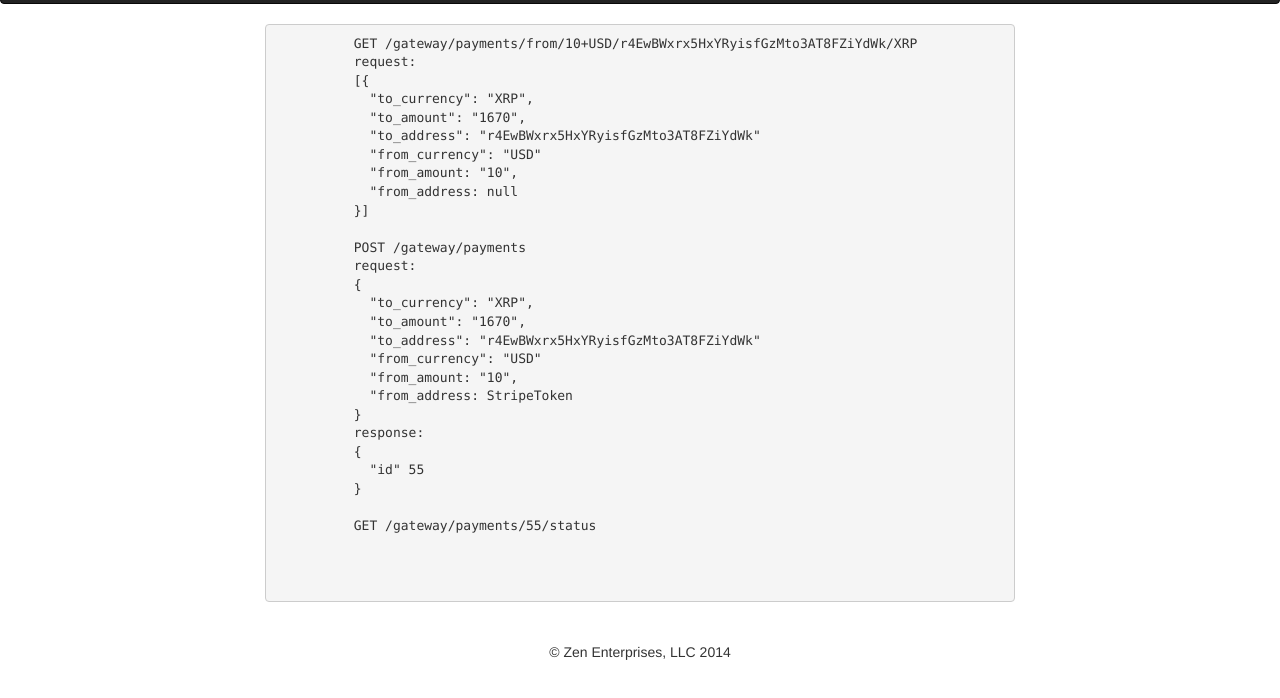
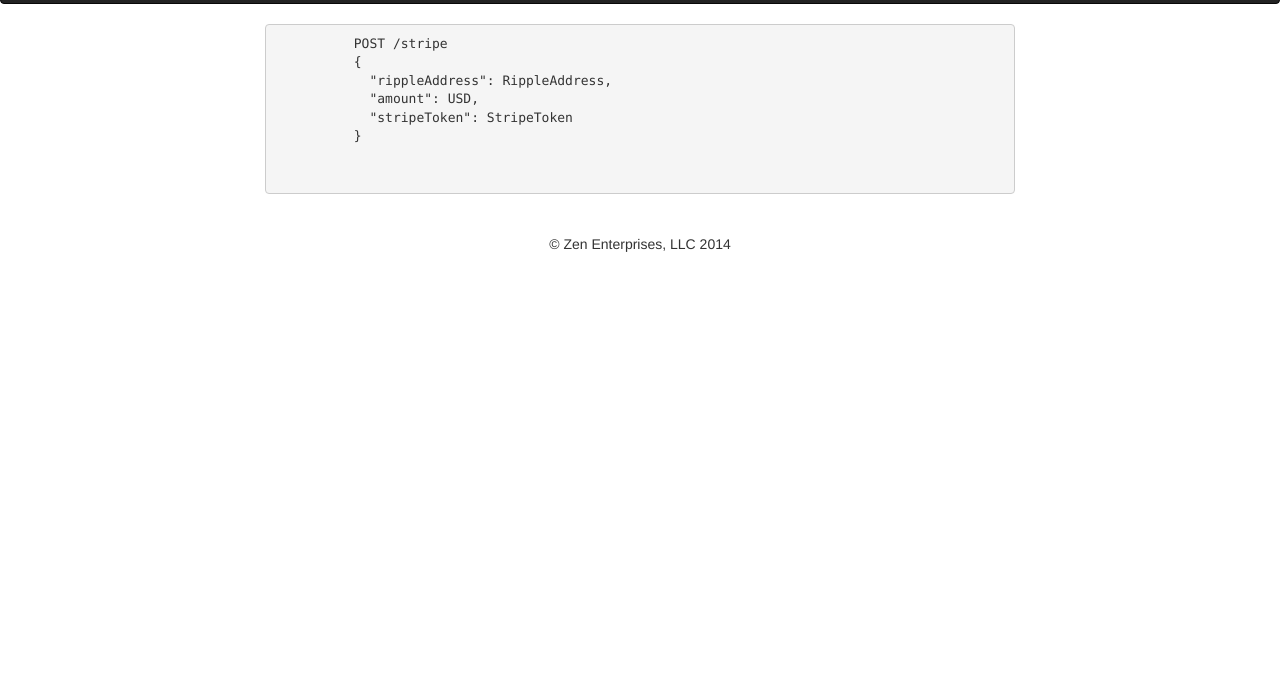
Before and after one commit to owenkellogg/hong-bao, a website: page public/api.html in a window 1280 px wide. Shown: the part 68-766 px from the top of the page. Drawn offline with nearby package versions, Linux system fonts and the light colour scheme.

```diff
--- a/public/api.html
+++ b/public/api.html
@@ -47,34 +47,12 @@
         </div>
         <div class="col-md-8">
         <pre>
-          GET /gateway/payments/from/10+USD/r4EwBWxrx5HxYRyisfGzMto3AT8FZiYdWk/XRP
-          request:
-          [{
-            "to_currency": "XRP",
-            "to_amount": "1670",
-            "to_address": "r4EwBWxrx5HxYRyisfGzMto3AT8FZiYdWk"
-            "from_currency": "USD"
-            "from_amount: "10",
-            "from_address: null
-          }]
-
-          POST /gateway/payments
-          request:
+          POST /stripe
           {
-            "to_currency": "XRP",
-            "to_amount": "1670",
-            "to_address": "r4EwBWxrx5HxYRyisfGzMto3AT8FZiYdWk"
-            "from_currency": "USD"
-            "from_amount: "10",
-            "from_address: StripeToken
+            "rippleAddress": RippleAddress,
+            "amount": USD,
+            "stripeToken": StripeToken
           }
-          response:
-          {
-            "id" 55
-          }
-
-          GET /gateway/payments/55/status
-
 
         </pre>
         </div>
```
